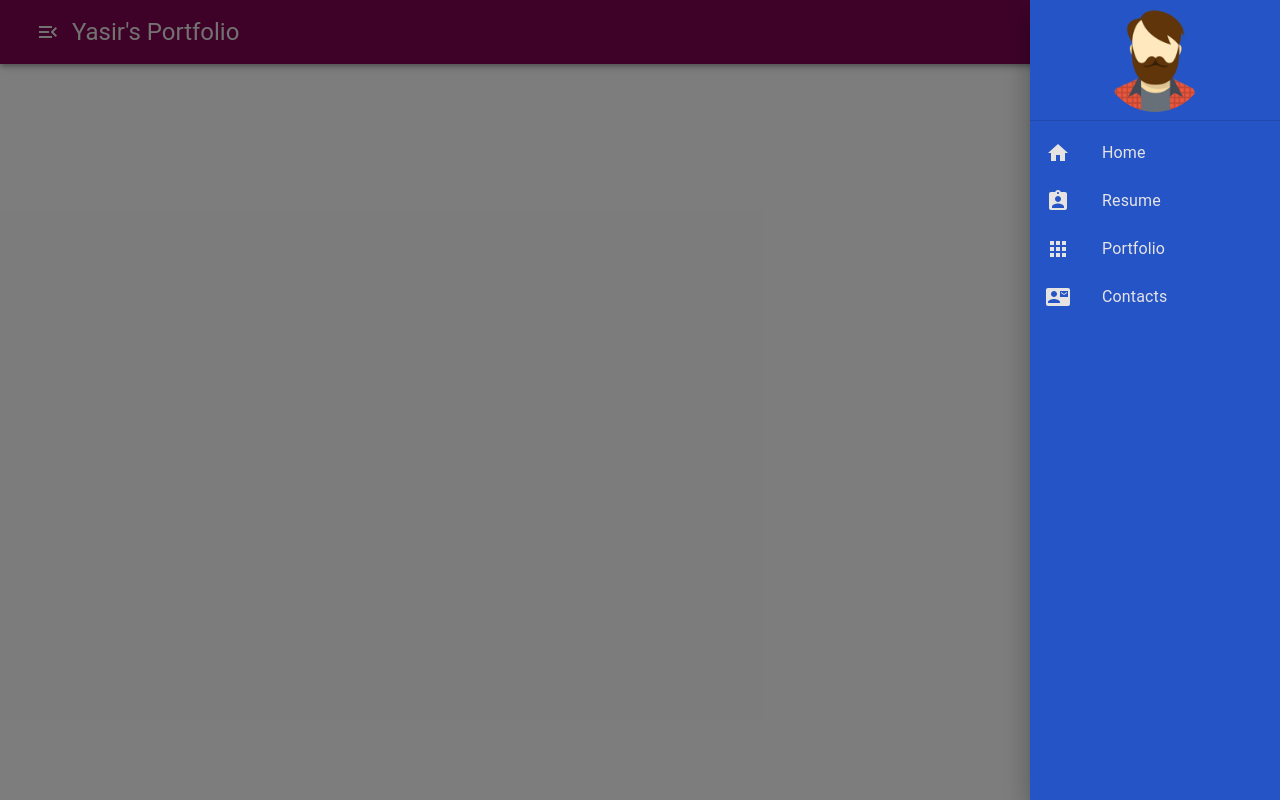
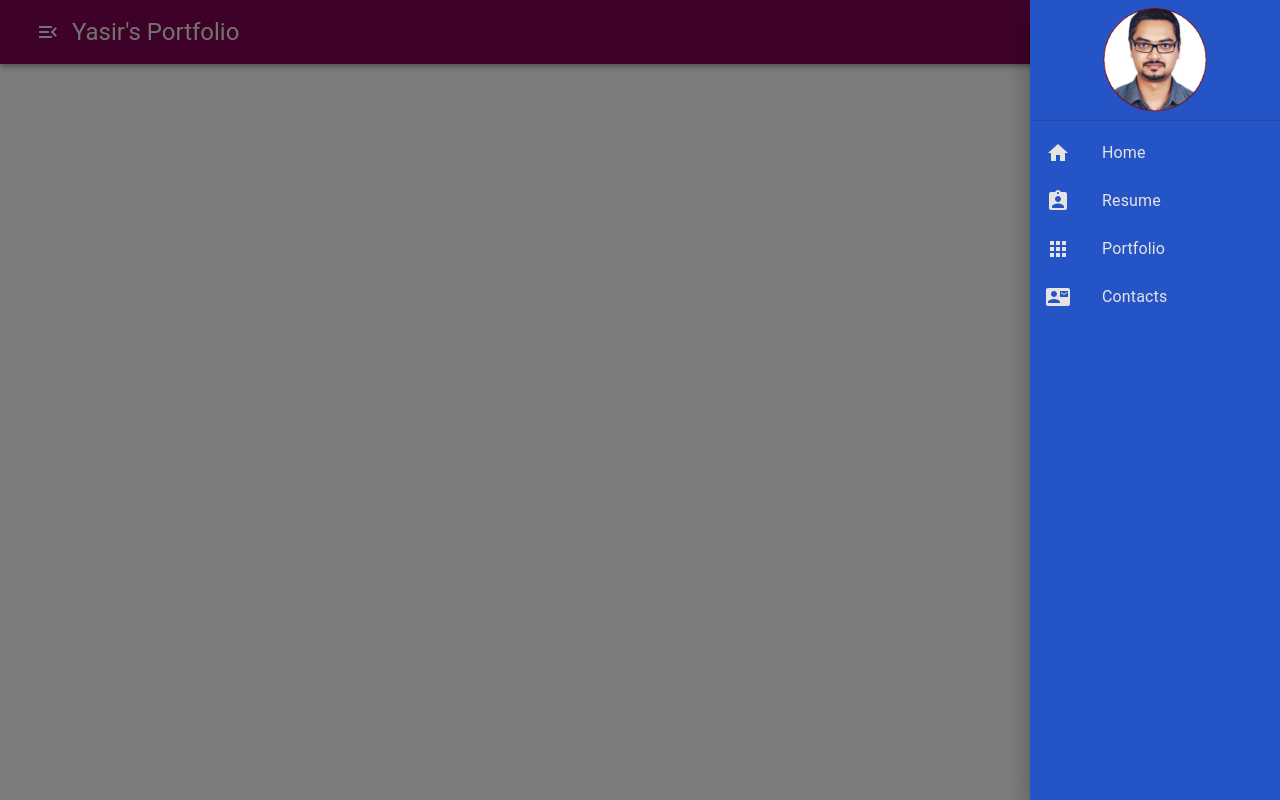
Before and after one commit to yasirshahid/venture_web, a React (Create React App) app: page / in a window 1280 px wide. Both pictures are taken after a click on the button 48 px from the left and 32 px from the top of the page. Built offline with nearby package versions, Linux system fonts and the light colour scheme.

Commit message:
complete slideMenu

```diff
--- a/src/components/Navbar.js
+++ b/src/components/Navbar.js
@@ -24,7 +24,7 @@ Apps,
 ContactMail,
 MenuOpen
 } from "@material-ui/icons"
-import avatar from "../avatar.png"
+import yasirProfile from "../yasirProfile.png"
 
 // CSS STYLES
 const useStyles = makeStyles(theme=>({
@@ -77,8 +77,12 @@ const toggleSlider = (slider, open) => () => {
     const classes = useStyles();
 
     const sideList = slider => (
-        <Box className={classes.menuSliderContainer} component="div">
-          <Avatar className={classes.avatar} src={avatar} alt="Yasir shahid"/>
+        <Box
+        className={classes.menuSliderContainer}
+        component="div"
+        onClick={toggleSlider(slider,false)}
+        >
+          <Avatar className={classes.avatar} src={yasirProfile} alt="Yasir shahid"/>
           <Divider/>
           <List>
             {menuItems.map((lsItem,key)=>(
@@ -111,7 +115,11 @@ const toggleSlider = (slider, open) => () => {
                     <Typography style={{color:"#E5E4E2"}}  variant="h5">
                         Yasir's Portfolio
                     </Typography>
-                    <MobilRightMenuSlider anchor="right" open={state.right}>
+                    <MobilRightMenuSlider
+                    anchor="right"
+                    open={state.right}
+                    onClose={toggleSlider("right",false)}>
+
                       {sideList("right")}
                     </MobilRightMenuSlider>
                 </Toolbar>
```
